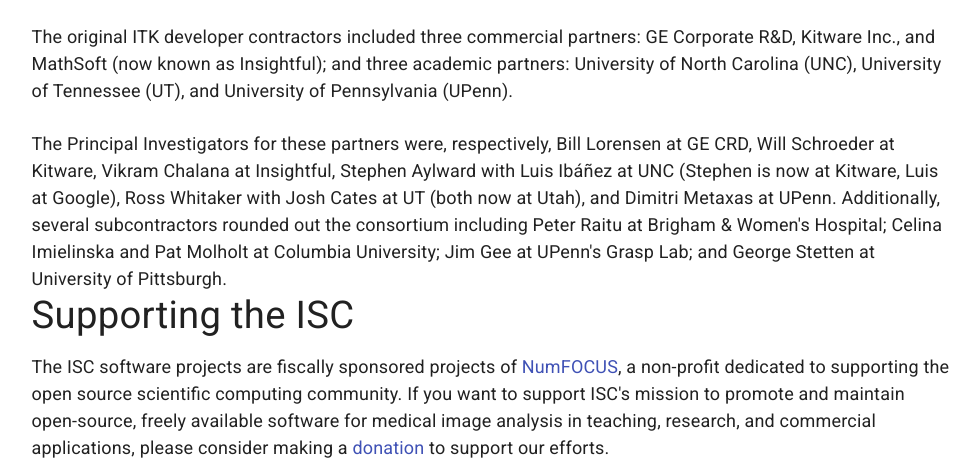
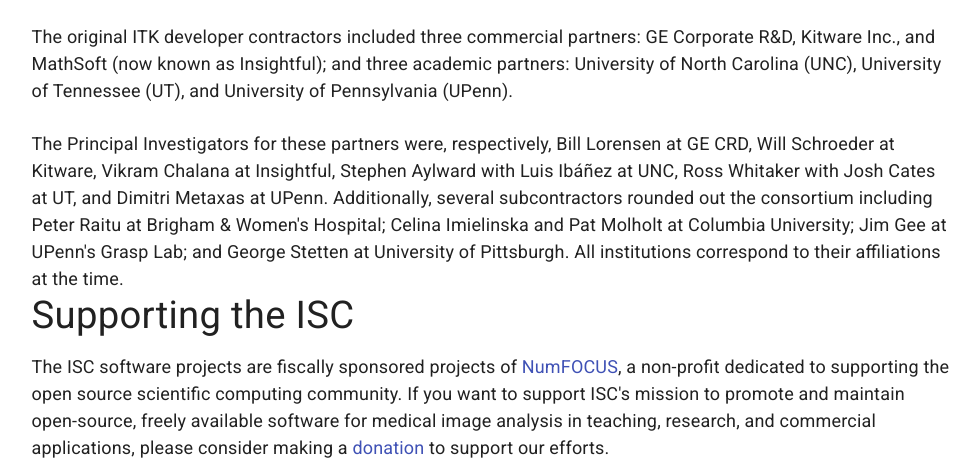
Before and after one commit to InsightSoftwareConsortium/insightsoftwareconsortium.org, a Gatsby site: page / in a window 1280 px wide. Shown: the part 771-1236 px from the top of the page, without its empty margins (148-1128 px from the left). Built offline with nearby package versions, Linux system fonts and the light colour scheme; Gatsby itself is replaced by a stand-in of ours.

Commit message:
DOC: Do not track original ITK PI affiliations
Do not track original ITK PI affiliations: reduces maintenance, avoids
outdated information (e.g. Stephen has recently moved to NVIDIA), avoids
inconsistencies (some information was up-to-date, e.g. Luis being at
Google, but other information was not, e.g. Dimitri is at Rutgers since
2001).

```diff
--- a/src/pages/index.js
+++ b/src/pages/index.js
@@ -87,13 +87,13 @@
         <p>
           The Principal Investigators for these partners were, respectively,
           Bill Lorensen at GE CRD, Will Schroeder at Kitware, Vikram Chalana at
-          Insightful, Stephen Aylward with Luis Ibáñez at UNC (Stephen is now at
-          Kitware, Luis at Google), Ross Whitaker with Josh Cates at UT (both
-          now at Utah), and Dimitri Metaxas at UPenn. Additionally, several
+          Insightful, Stephen Aylward with Luis Ibáñez at UNC, Ross Whitaker with
+          Josh Cates at UT, and Dimitri Metaxas at UPenn. Additionally, several
           subcontractors rounded out the consortium including Peter Raitu at
           Brigham & Women's Hospital; Celina Imielinska and Pat Molholt at
           Columbia University; Jim Gee at UPenn's Grasp Lab; and George Stetten
-          at University of Pittsburgh.
+          at University of Pittsburgh. All institutions correspond to their
+          affiliations at the time.
         </p>
       </Typography>
 
```
